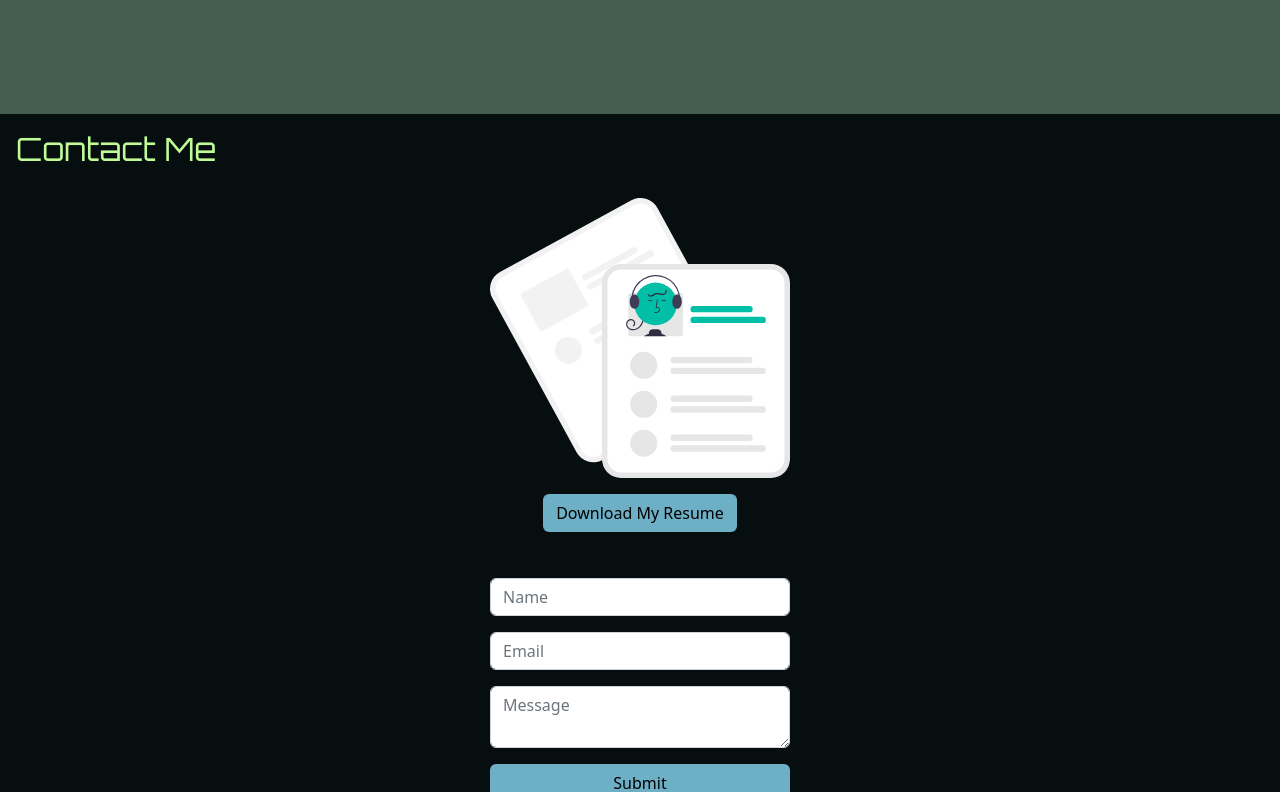
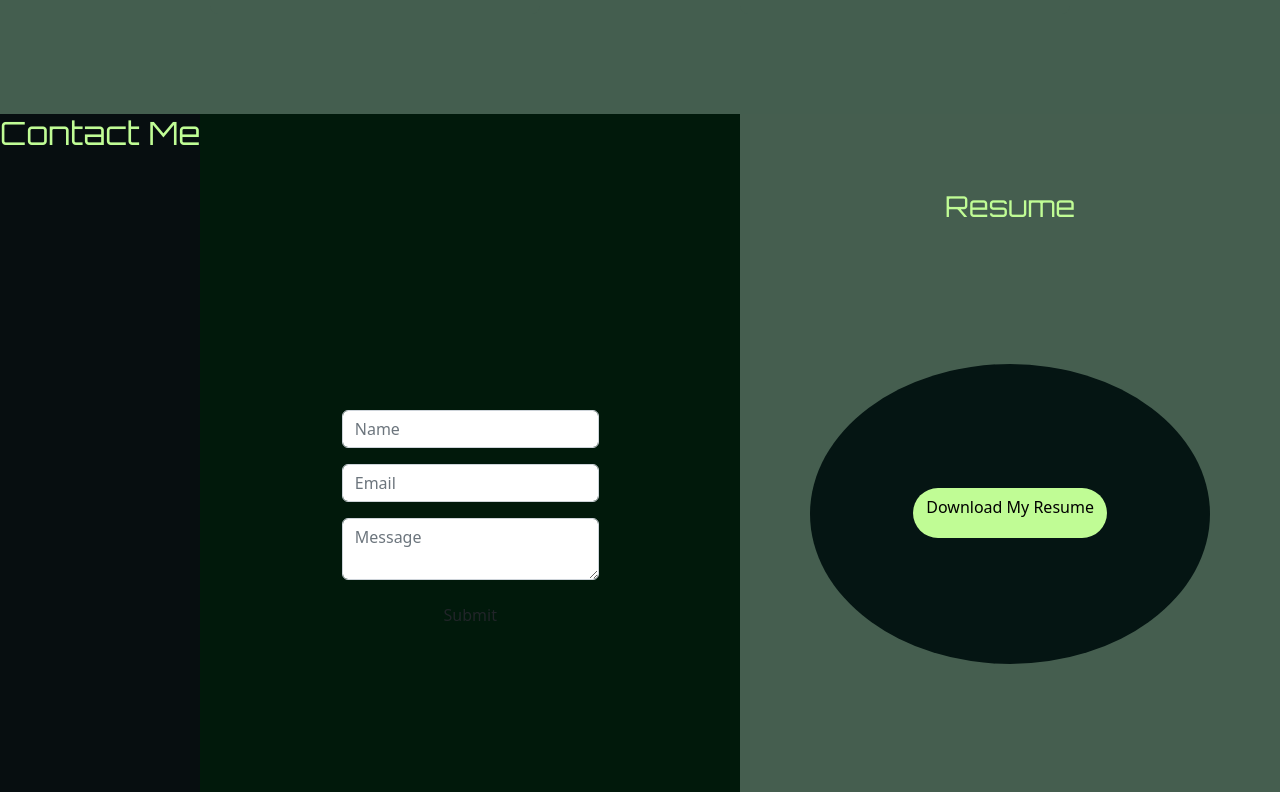
Before and after one commit to S-Bolt/ReactPortfolio, a React (Vite) app: page / in a window 1280 px wide. Shown: the part 2068-2860 px from the top of the page. Built offline with nearby package versions, Linux system fonts and the light colour scheme.

Commit message:
Resume box

```diff
--- a/src/pages/AboutMe.jsx
+++ b/src/pages/AboutMe.jsx
@@ -19,7 +19,7 @@ function AboutMe() {
                     </p>
                 </div>
                 <div className="img-container">
-                    <img src="Group 18.png" alt="technologies image" />
+                    <img src="Group 18 (1).png" alt="technologies image" />
                 </div>
          </div>
     );
--- a/src/pages/Contact.css
+++ b/src/pages/Contact.css
@@ -1,49 +1,69 @@
-
 .container-contact {
     width: 100%;
-    min-height: 100;
-}
-
-.contact-content {
-
+    height: 800px;
     margin: auto;
     display: flex;
-    flex-direction: column;
     justify-content: space-between;
-    align-items: center;
-    gap: 30px;
-    flex-wrap: wrap;
-    margin-top: 30px;
-
-
+    align-items: flex start;
 }
 
 .form-container {
     flex: 1;
-    max-width: 400px;
-    min-width: 300px;
-
+    max-width: 50%;
+    background-color: #01190B;
+    display: flex;
+    justify-content: center;
+    align-items: center;
+    text-align: center;
 }
 
 .resume-container {
     flex: 1;
     display: flex;
-    flex-direction: column;
-    align-items: center;
+    flex-direction: column;  /* Layout children in a column */
+    align-items: center;     /* Center align horizontally */
     text-align: center;
-    margin-top: 0px;
+    width: fit-content;
+    text-align: center;
+    max-width: 50%;
+    background-color: #455E4F;
+    position: relative;
+    padding-top: 75px;
 
 }
 
-.resume-logo {
-    width: 300px;
-    height: auto;
-    max-width: 100%;
+.resume-h2 {
+    margin-bottom: 20px;         /* Space between the title and the button */
+    font-size: 1.8rem;
 }
 
-.btn {
-    background-color: rgb(109, 175, 197);
+.download.btn {
+    position: relative;
+    background-color: #C0FC95;
     color: black;
+    align-items: center;
+    border-radius: 25px;
+    height: 50px;
+    transition: background-color 0.3s ease;
+    z-index: 1;
+    margin-top: 245px; /*This value may need altering for responsive design*/
+}
+.download.btn:hover {
+    background-color: #c0fc95a8;
+}
+
+/* Decorative Oval Behind the Button */
+.decorative-oval {
+    position: absolute;
+    top: 50%;
+    left:50%;
+    transform: translate(-50%, -50%);
+    width: 400px;
+    height: 300px;
+    background-color: #051513;
+    border-radius: 50%;
+    z-index: 0;
+    pointer-events: none;
 }
 
 .submit {
--- a/src/pages/Contact.jsx
+++ b/src/pages/Contact.jsx
@@ -31,7 +31,7 @@ function handleSubmit(e) {
     setErrors(newErrors);
 
     //if newErrors is 0 then the form can be submitted
-    if (Object.value(newErrors).length === 0) {
+    if (Object.values(newErrors).length === 0) {
         console.log('Form sumbitted:', contactForm);
         alert('Message sent!');
 
@@ -41,16 +41,8 @@ function handleSubmit(e) {
 }
 
 return (
-    <div className="container-contact p-3 mb-5">
+    <div className="container-contact mb-5">
         <h2>Contact Me</h2>
-        <div className="contact-content">
-                     {/* Resume Download Button */}
-                     <div className="resume-container">
-                   <img src='/resume.svg' alt="Resume Logo" className="resume-logo" />
-                            <a href="/Resume.pdf"  download={"Sam Bolton's Resume"} className="btn  mt-3">
-                                Download My Resume
-                            </a>
-                    </div>
             <div className="form-container">
                 <form className="form" onSubmit={handleSubmit}>
                     <div className="form-group my-3">
@@ -73,7 +65,7 @@ return (
                     placeholder="Email"
                     className="form-control"
                     />
-                        {errors.name && <p className="error-text">{errors.email}</p>}
+                        {errors.email && <p className="error-text">{errors.email}</p>}
                     </div>
                     <div className="form-group my-3">
                     <textarea
@@ -83,14 +75,20 @@ return (
                     placeholder="Message"
                     className="form-control"
                     />
-                        {errors.name && <p className="error-text">{errors.message}</p>}
+                        {errors.email && <p className="error-text">{errors.message}</p>}
                     </div>
                     <button type="submit" className="btn submit"> Submit</button>
                 </form>
             </div>
 
-
-        </div>
+            {/* Resume Download Button */}
+            <div className="resume-container">
+                  <h2 className="resume-h2">Resume</h2>
+                    <div className="decorative-oval"></div>
+                            <a href="/Resume.pdf"  download={"Sam Bolton's Resume"} className="download btn">
+                                Download My Resume
+                            </a>
+            </div>
     </div>
 )
 }
```
Also changed, not shown: public/Group 18 (1).png (added).
